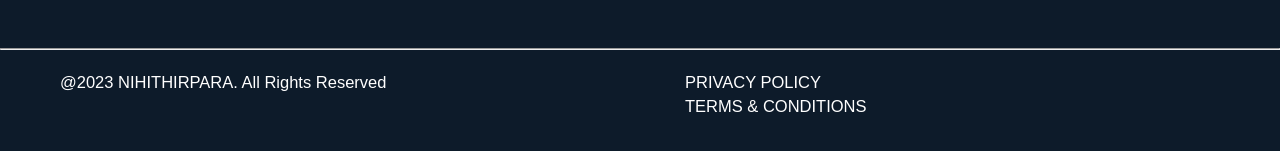
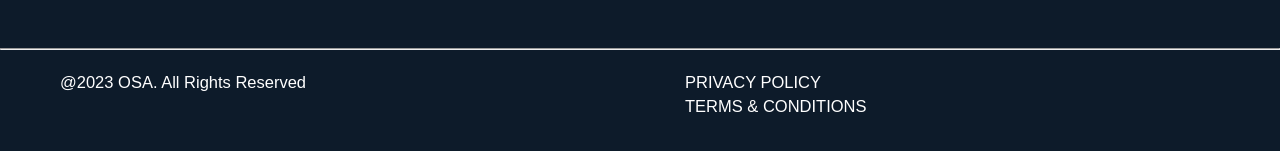
Before and after one commit to NihitHirpara/OSA, a React (Create React App) app: page /creditcard in a window 1280 px wide. Shown: the part 1088-1239 px from the top of the page. Built offline with nearby package versions, Linux system fonts and the light colour scheme; no server answers.

Commit message:
file added

```diff
--- a/src/components/Footer.js
+++ b/src/components/Footer.js
@@ -77,7 +77,7 @@ const Footer = () => {
             <hr />
             <div className="container grid grid-two-column ">
               <p>
-                @{new Date().getFullYear()} NIHITHIRPARA. All Rights Reserved
+                @{new Date().getFullYear()} OSA. All Rights Reserved
               </p>
               <div>
                 <p>PRIVACY POLICY</p>
```
